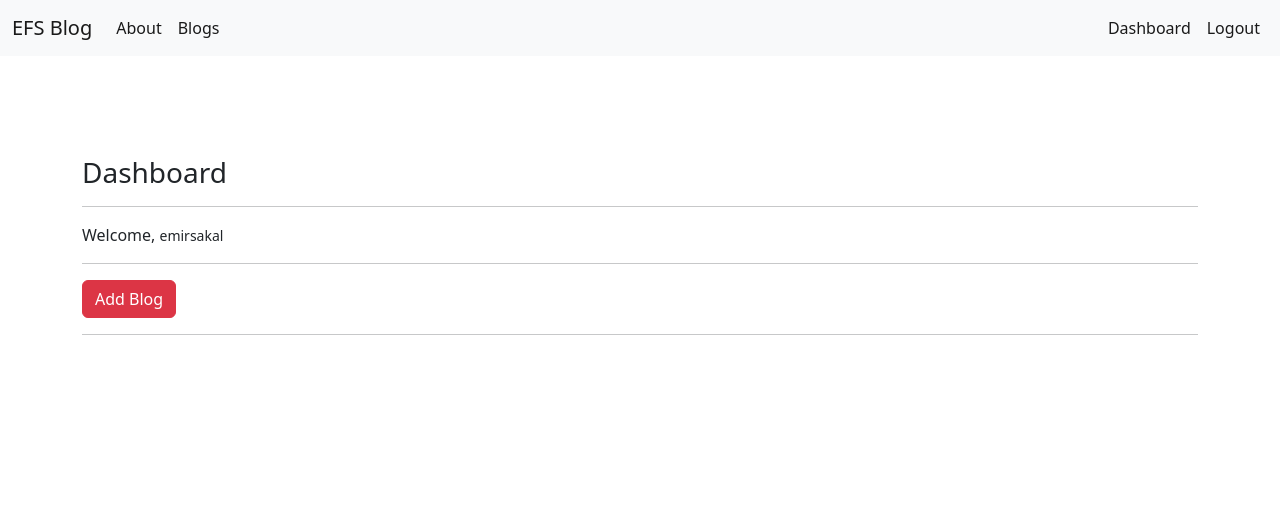
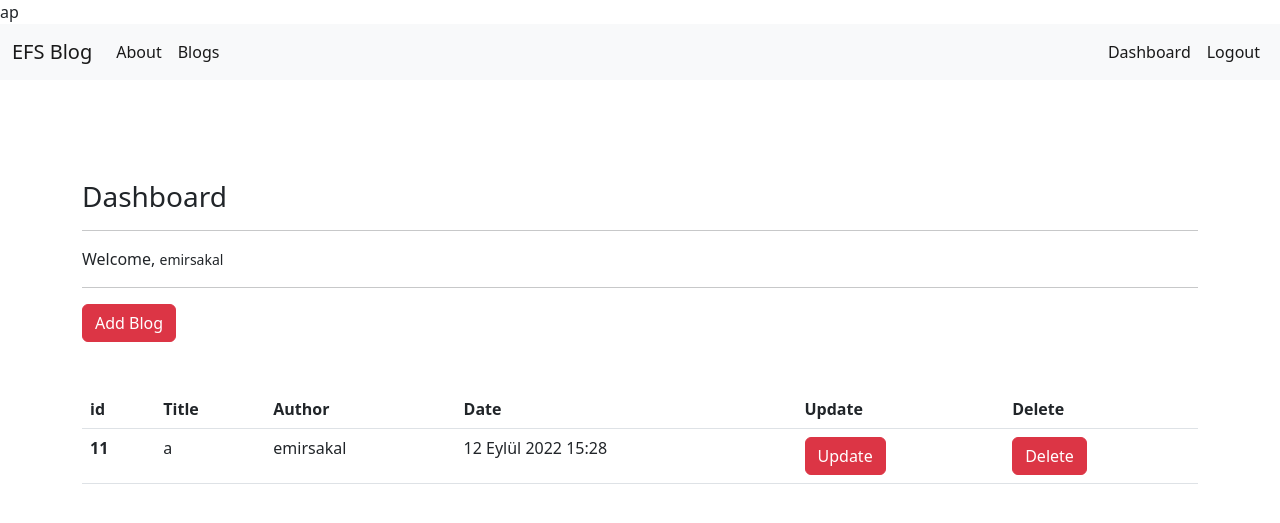
Before and after one commit to emirsakal/EFS-Blog, a Django app: page /blogs/dashboard/ in a window 1280 px wide. Shown: the top 523 px of the page. Run offline with Django 4.2, Linux system fonts and the light colour scheme; a user stored in the database is signed in; data comes from the database, SQL or seed files in the repository; both versions use the stored data as it was after the commit.

Commit message:
dashboard blogs

```diff
--- a/article/urls.py
+++ b/article/urls.py
@@ -6,5 +6,5 @@ app_name = "article"
 
 urlpatterns = [
     path('dashboard/',views.dashboard,name = "dashboard"),
-    path('addblog/',views.addblog,name = "addblog"),
+    path('addblog/',views.addarticle,name = "addblog"),
 ]
--- a/article/views.py
+++ b/article/views.py
@@ -1,7 +1,10 @@
 from http.client import HTTP_PORT
 from django.shortcuts import render,HttpResponse,redirect
+
+from article.models import Article
 from .forms import ArticleForm
 from django.contrib import messages
+from .models import Article
 
 def index(request):
     context = {
@@ -13,9 +16,13 @@ def about(request):
     return render(request,"about.html")
 
 def dashboard(request):
-    return render(request,"dashboard.html")
+    articles = Article.objects.filter(author = request.user)
+    context = {
+        "articles" : articles
+    }
+    return render(request,"dashboard.html",context)
 
-def addblog(request):
+def addarticle(request):
     form = ArticleForm(request.POST or None)
 
     if form.is_valid():
--- a/templates/dashboard.html
+++ b/templates/dashboard.html
@@ -1,6 +1,7 @@
-{% extends 'layout.html' %}
+ap{% extends 'layout.html' %}
 
 {% block body %}
+
 <h3> Dashboard </h3>
 <hr>
 <p>
@@ -9,6 +10,37 @@
 <hr>
 
 <a class = "btn btn-danger" href = "/blogs/addblog"> Add Blog </a>
-    <hr>
+<br><br><br>
+
+{% if articles %}
+    <table class="table">
+        <thead>
+        <tr>
+            <th scope="col">id</th>
+            <th scope="col">Title</th>
+            <th scope="col">Author</th>
+            <th scope="col">Date</th>
+            <th scope="col">Update</th>
+            <th scope="col">Delete</th>
+        </tr>
+        </thead>
+        <tbody>
+            {% for article in articles %}
+                <tr>
+                    <th scope="row">{{article.id}}</th>
+                    <td>{{article.title}}</td>
+                    <td>{{article.author.username}}</td>
+                    <td>{{article.created_date}}</td>
+                    <td><a href="/blogs/update/{{article.id}}" class = "btn btn-danger">Update</a></td>
+                    <td><a href="/blogs/delete/{{article.id}}" class = "btn btn-danger">Delete</a></td>
+                </tr>
+            {% endfor %}
+
+        </tbody>
+    </table>
+{% else %}
+    <div class ="alert alert-danger"> You did not write any blog.</div>
+{% endif %}
+
 
 {% endblock body %}
```
Also changed, not shown: db.sqlite3. Lines whose indentation alone changed are shown as unchanged.
